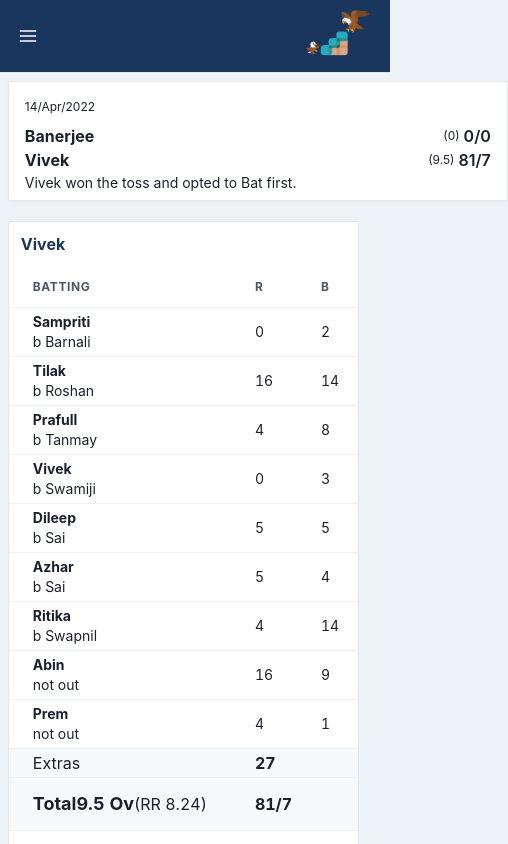
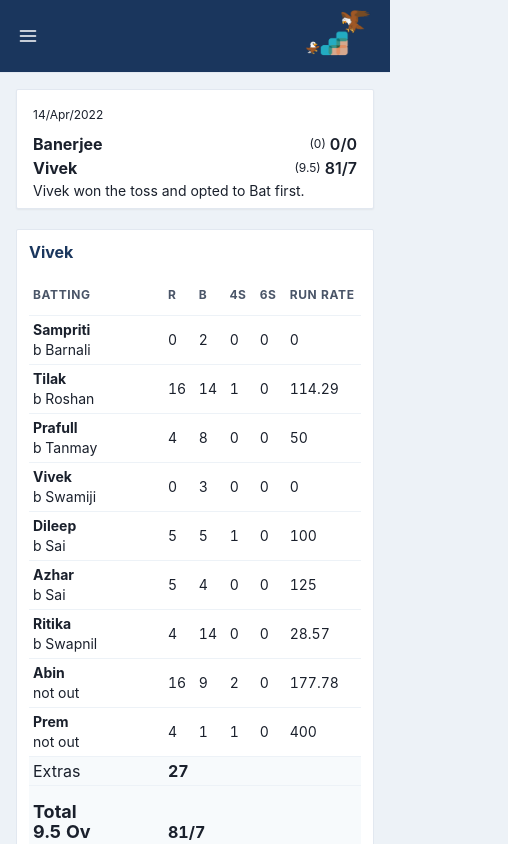
Before and after one commit to tilak-puli/step-cric-records, a Next.js app in the folder ui/: page /matches/1 in a window 390 px wide. Shown: the top 844 px of the page, 508 px wide, since content can reach past the window. Built offline with nearby package versions, Linux system fonts and the light colour scheme.

Commit message:
make site responsive

```diff
--- a/ui/components/BattingTable.tsx
+++ b/ui/components/BattingTable.tsx
@@ -14,7 +14,7 @@ import {
 import { useMemo } from "react";
 
 const columns = [
-  { field: "name", headerName: "Batting", width: 250 },
+  { field: "name", headerName: "Batting", width: 50, mWidth: 60, minW: 20 },
   { field: "runs", headerName: "R", width: 10 },
   { field: "balls", headerName: "B", width: 10 },
   {
@@ -56,12 +56,17 @@ export function BattingTable(props: { team: TeamData }) {
   }, [props.team.batting]);
 
   return (
-    <TableContainer>
+    <TableContainer px={[3, 0]}>
       <Table variant="simple">
         <Thead>
           <Tr>
             {columns.map((c, k) => (
-              <Th key={k} width={c.width}>
+              <Th
+                key={k}
+                minW={c.minW}
+                width={[c.mWidth || c.width, c.width]}
+                px={[1, 5]}
+              >
                 {c.headerName}
               </Th>
             ))}
@@ -71,7 +76,13 @@ export function BattingTable(props: { team: TeamData }) {
           {rows.map((r) => (
             <Tr key={r.id}>
               {columns.map((c, k) => (
-                <Td key={k} py={1} fontSize={"sm"}>
+                <Td
+                  width={c.mWidth || c.width}
+                  key={k}
+                  py={1}
+                  px={[1, 5]}
+                  fontSize={"sm"}
+                >
                   {r[c.field]}
                 </Td>
               ))}
@@ -80,18 +91,18 @@ export function BattingTable(props: { team: TeamData }) {
         </Tbody>
         <Tfoot bg={"gray.50"}>
           <Tr>
-            <Td py={1} fontSize={"md"}>
+            <Td py={1} px={[1, 5]} fontSize={"md"}>
               <Text>Extras</Text>
             </Td>
-            <Td py={1} fontWeight={"bolder"} colSpan={5}>
+            <Td py={1} px={[1, 5]} fontWeight={"bolder"} colSpan={5}>
               {props.team.extrasGot}
             </Td>
           </Tr>
           <Tr>
-            <Td fontSize={"lg"}>
-              <Flex justify={"space-between"}>
+            <Td fontSize={"lg"} px={[1, 5]}>
+              <Flex justify={"space-between"} direction={["column", "row"]}>
                 <Text fontWeight={"bolder"}>Total</Text>
-                <Flex>
+                <Flex direction={["column", "row"]}>
                   <Text fontWeight={"bolder"}>{props.team.score.overs} Ov</Text>
                   <Text fontSize={"md"}>
                     (RR {props.team.battingRunRate.toFixed(2)})
@@ -99,7 +110,7 @@ export function BattingTable(props: { team: TeamData }) {
                 </Flex>
               </Flex>
             </Td>
-            <Td fontWeight={"bolder"} colSpan={5}>
+            <Td fontWeight={"bolder"} colSpan={5} px={[1, 5]}>
               {props.team.score.runs}/{props.team.score.wickets}
             </Td>
           </Tr>
--- a/ui/components/BowlingTable.tsx
+++ b/ui/components/BowlingTable.tsx
@@ -12,7 +12,7 @@ import {
 import { useMemo } from "react";
 
 const columns = [
-  { field: "name", headerName: "Bowling", width: 30 },
+  { field: "name", headerName: "Bowling", width: 40 },
   { field: "overs", headerName: "O", width: 10 },
   { field: "maidens", headerName: "M", width: 10 },
   {
@@ -46,12 +46,12 @@ export function BowlingTable(props: { team: TeamData }) {
   }, [props.team.bowling]);
 
   return (
-    <TableContainer>
+    <TableContainer px={[3, 0]}>
       <Table variant="simple">
         <Thead>
           <Tr>
             {columns.map((c, k) => (
-              <Th key={k} width={c.width}>
+              <Th px={[1, 5]} key={k} width={c.width}>
                 {c.headerName}
               </Th>
             ))}
@@ -61,7 +61,7 @@ export function BowlingTable(props: { team: TeamData }) {
           {rows.map((r, k) => (
             <Tr key={k}>
               {columns.map((c, k) => (
-                <Td key={k} py={1} fontSize={"sm"}>
+                <Td px={[1, 5]} width={c.width} key={k} py={1} fontSize={"sm"}>
                   {r[c.field]}
                 </Td>
               ))}
--- a/ui/components/MatchesList.tsx
+++ b/ui/components/MatchesList.tsx
@@ -56,7 +56,7 @@ export function MatchCard(props: {
 
 export function Matches(props: { data: Match[] }) {
   return (
-    <Box maxHeight="500" overflow={"auto"} p={"1em"}>
+    <Box maxHeight={["calc(100vh - 170px)", "550"]} overflow={"auto"} p={"1em"}>
       {_.map(props.data, (match: Match, i) => {
         return <MatchCard id={i + 1} match={match} />;
       })}
--- a/ui/components/MostRuns.tsx
+++ b/ui/components/MostRuns.tsx
@@ -49,6 +49,7 @@ export function MostRunsTable(props: { battingStats: BattingStats }) {
               <Th
                 key={k}
                 {...column.getHeaderProps(column.getSortByToggleProps())}
+                px={["5", "inherit"]}
               >
                 <Flex direction={"row"} align="center">
                   {column.render("Header")}
--- a/ui/pages/index.tsx
+++ b/ui/pages/index.tsx
@@ -8,8 +8,8 @@ function Home() {
   const { matches } = useContext(GlobalContext);
 
   return (
-    <Flex p={"2em"}>
-      <CustomBox width={400} maxWidth={"80vw"} minHeight={500}>
+    <Flex p={["1em", "2em"]}>
+      <CustomBox width={["100%", 400]} minHeight={500}>
         <Heading p={"1em"} size={"l"}>
           Recent Matches
         </Heading>
--- a/ui/pages/matches/[matchId]/index.tsx
+++ b/ui/pages/matches/[matchId]/index.tsx
@@ -14,7 +14,7 @@ function TeamScoreBoard(props: {
   team2: TeamData;
 }) {
   return (
-    <CustomBox width={1000} maxWidth={"90vw"}>
+    <CustomBox width={["100%", 1000]}>
       <Heading p={3} fontSize="l">
         {props.name}
       </Heading>
@@ -32,11 +32,13 @@ const Matches = () => {
 
   return (
     <Box>
-      <Box p={"2vw"}>
-        {!match && <Box width={500}>{<Text>Match not found.</Text>}</Box>}
+      <Box p={["1em", "2em"]}>
+        {!match && (
+          <Box width={["100%", 500]}>{<Text>Match not found.</Text>}</Box>
+        )}
         {match && (
           <Flex direction={"column"}>
-            <Box width={500}>
+            <Box width={["100%", 500]}>
               {
                 <MatchCard
                   id={+matchId}
@@ -47,7 +49,7 @@ const Matches = () => {
                 />
               }
             </Box>
-            <Flex direction={"column"} gap={10}>
+            <Flex direction={"column"} gap={[10]} width={"100%"}>
               <TeamScoreBoard
                 name={match.team1Name}
                 team1={match.team1}
```
Also changed, not shown: ui/pages/stats/index.tsx (+9 -11 lines).
